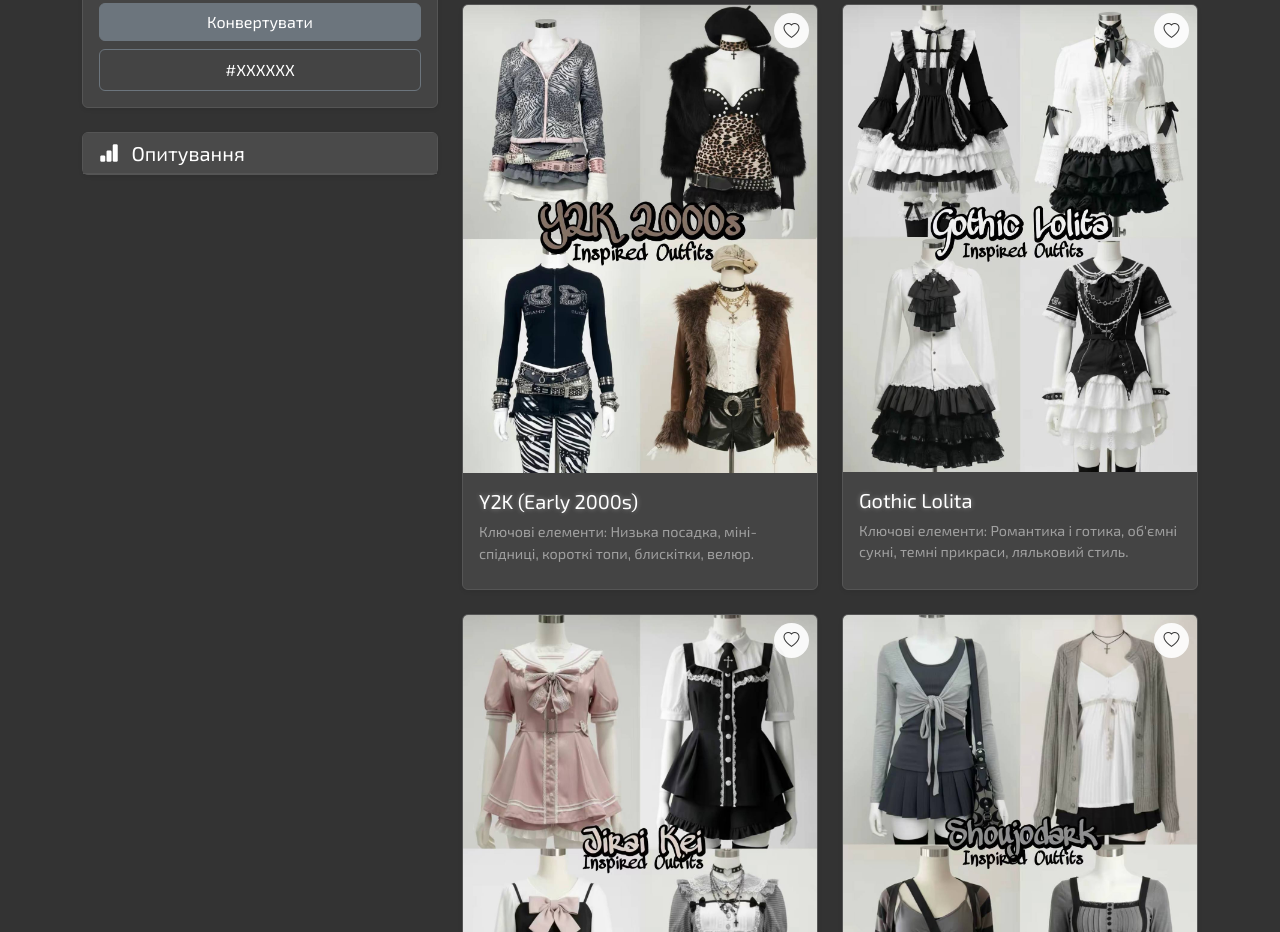
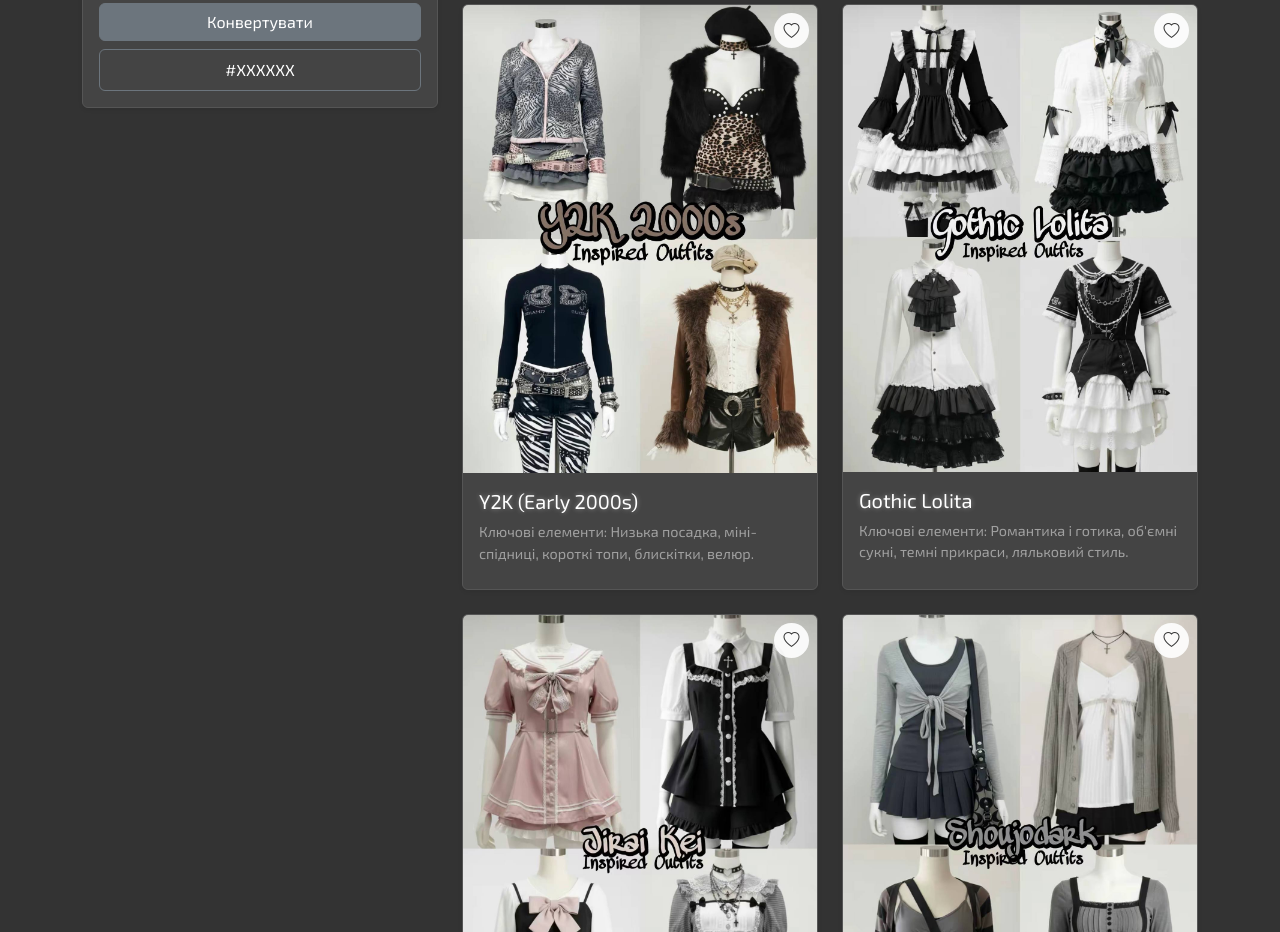
Before and after one commit to wtrnelv/rgrstylegallery, a plain HTML site: page index.html in a window 1280 px wide. Shown: the part 871-1803 px from the top of the page. Drawn offline with nearby package versions, Linux system fonts and the light colour scheme.

Commit message:
Update index.html

```diff
--- a/index.html
+++ b/index.html
@@ -105,13 +105,6 @@
                         <button id="convertBtn" class="btn btn-primary w-100">Конвертувати</button>
                         <div id="hexResult" class="mt-2 text-center text-white border border-secondary rounded p-2">#XXXXXX</div>
                     </div>
-                </div>
-
-                <div class="card shadow-sm mb-4">
-                    <div class="card-header bg-secondary text-white">
-                        <h5 class="mb-0"><i class="bi bi-bar-chart-fill me-2"></i> Опитування</h5>
-                    </div>
-
                 </div>
             </div>
 
@@ -445,4 +438,5 @@
     <script src="js/script.js"></script>
 
 </body>
+
 </html>
```
